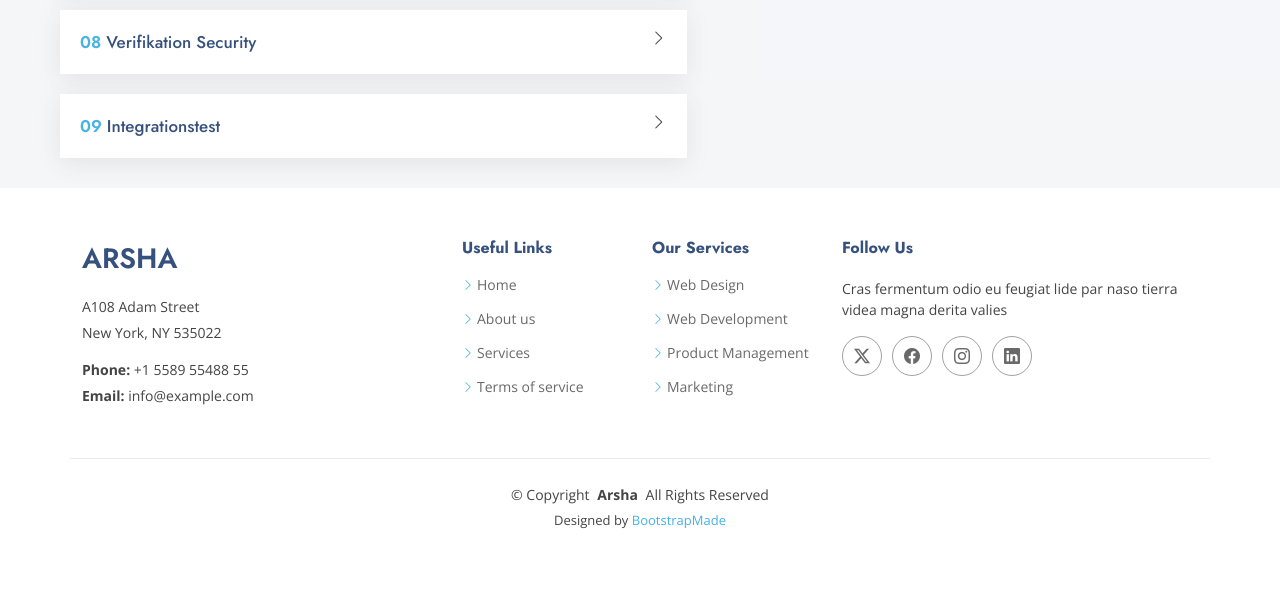
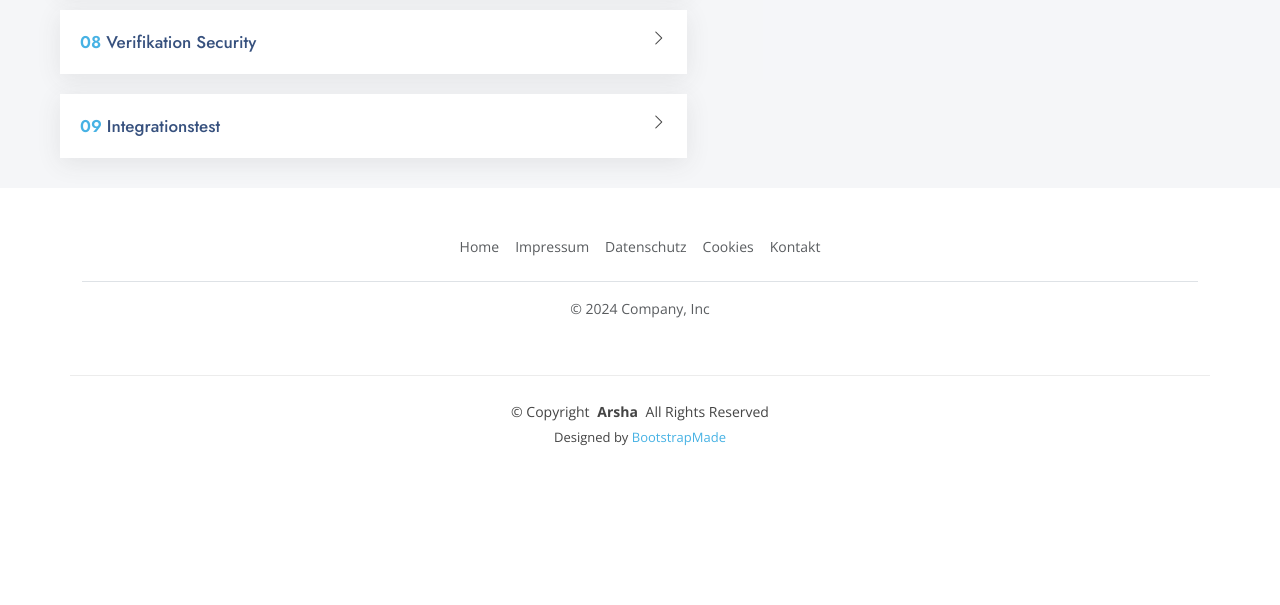
Before and after one commit to Stefanb0711/AWB-ItWebsite, a Flask app: page /wie-wir-arbeiten in a window 1280 px wide. Shown: the part 937-1542 px from the top of the page. After the commit the page ends 1383 px from the top, so only its background shows below. Run offline with Flask 3, Linux system fonts and the light colour scheme; some libraries are stand-ins or nearby versions.

Commit message:
Außer Blog alles Größtenteils fertig

```diff
--- a/app.py
+++ b/app.py
@@ -204,7 +204,30 @@ def kontakt():
                 print(e)
 
             # Email senden an sich selber
+            try:
+                message = MIMEMultipart()
+                message["From"] = sender_email
+                message["To"] = sender_email
+                message["Subject"] = " Neue Benutzeranfrage an Anfrage an AWB-IT (Website)"
 
+                body = f"""\n\n\nName: {name}
+                                Email: {email}
+                                Firma: {company}
+                                Mobilnummer: {mobil}
+                                Telefonnummer: {phone_number}
+                                Anfrage: {question}
+                                """
+
+                message.attach(MIMEText(body, 'plain'))
+
+                with smtplib.SMTP(smtp_server, port) as server:
+                    server.login(sender_email, password)
+                    server.sendmail(sender_email, sender_email, message.as_string())
+
+                print("E-Mail sent.")
+
+            except Exception as e:
+                print(e)
 
 
             return redirect(url_for('start'))
@@ -303,4 +326,4 @@ def cookies():
 
 
 if __name__ == '__main__':
-    app.run()
+    app.run(app, host='0.0.0.0', port=5077, threads=1)
--- a/static/assets/vendor/php-email-form/validate.js
+++ b/static/assets/vendor/php-email-form/validate.js
@@ -3,84 +3,3 @@
 * URL: https://bootstrapmade.com/php-email-form/
 * Author: BootstrapMade.com
 */
-(function () {
-  "use strict";
-
-  let forms = document.querySelectorAll('.php-email-form');
-
-  forms.forEach( function(e) {
-    e.addEventListener('submit', function(event) {
-      event.preventDefault();
-
-      let thisForm = this;
-
-      let action = thisForm.getAttribute('action');
-      let recaptcha = thisForm.getAttribute('data-recaptcha-site-key');
-
-      if( ! action ) {
-        displayError(thisForm, 'The form action property is not set!');
-        return;
-      }
-      thisForm.querySelector('.loading').classList.add('d-block');
-      thisForm.querySelector('.error-message').classList.remove('d-block');
-      thisForm.querySelector('.sent-message').classList.remove('d-block');
-
-      let formData = new FormData( thisForm );
-
-      if ( recaptcha ) {
-        if(typeof grecaptcha !== "undefined" ) {
-          grecaptcha.ready(function() {
-            try {
-              grecaptcha.execute(recaptcha, {action: 'php_email_form_submit'})
-              .then(token => {
-                formData.set('recaptcha-response', token);
-                php_email_form_submit(thisForm, action, formData);
-              })
-            } catch(error) {
-              displayError(thisForm, error);
-            }
-          });
-        } else {
-          displayError(thisForm, 'The reCaptcha javascript API url is not loaded!')
-        }
-      } else {
-        php_email_form_submit(thisForm, action, formData);
-      }
-    });
-  });
-
-
-  function php_email_form_submit(thisForm, action, formData) {
-    fetch(action, {
-      method: 'POST',
-      body: formData,
-      headers: {'X-Requested-With': 'XMLHttpRequest'}
-    })
-    .then(response => {
-      if( response.ok ) {
-        return response.text();
-      } else {
-        throw new Error(`${response.status} ${response.statusText} ${response.url}`);
-      }
-    })
-    .then(data => {
-      thisForm.querySelector('.loading').classList.remove('d-block');
-      if (data.trim() == 'OK') {
-        thisForm.querySelector('.sent-message').classList.add('d-block');
-        thisForm.reset();
-      } else {
-        throw new Error(data ? data : 'Form submission failed and no error message returned from: ' + action);
-      }
-    })
-    .catch((error) => {
-      displayError(thisForm, error);
-    });
-  }
-
-  function displayError(thisForm, error) {
-    thisForm.querySelector('.loading').classList.remove('d-block');
-    thisForm.querySelector('.error-message').innerHTML = error;
-    thisForm.querySelector('.error-message').classList.add('d-block');
-  }
-
-})();
--- a/templates/wie_wir_arbeiten.html
+++ b/templates/wie_wir_arbeiten.html
@@ -131,53 +131,18 @@
 
   <footer id="footer" class="footer">
 
-    <div class="container footer-top">
-      <div class="row gy-4">
-        <div class="col-lg-4 col-md-6 footer-about">
-          <a href="index.html" class="d-flex align-items-center">
-            <span class="sitename">Arsha</span>
-          </a>
-          <div class="footer-contact pt-3">
-            <p>A108 Adam Street</p>
-            <p>New York, NY 535022</p>
-            <p class="mt-3"><strong>Phone:</strong> <span>+1 5589 55488 55</span></p>
-            <p><strong>Email:</strong> <span>info@example.com</span></p>
-          </div>
+    <div class="container" style="background-color: white;">
+          <footer class="py-3 my-4">
+            <ul class="nav justify-content-center border-bottom pb-3 mb-3">
+              <li class="nav-item"><a class="nav-link px-2 text-body-secondary">Home</a></li>
+              <li class="nav-item"><a class="nav-link px-2 text-body-secondary">Impressum</a></li>
+              <li class="nav-item"><a class="nav-link px-2 text-body-secondary">Datenschutz</a></li>
+              <li class="nav-item"><a class="nav-link px-2 text-body-secondary">Cookies</a></li>
+              <li class="nav-item"><a class="nav-link px-2 text-body-secondary">Kontakt</a></li>
+            </ul>
+            <p class="text-center text-body-secondary">© 2024 Company, Inc</p>
+          </footer>
         </div>
-
-        <div class="col-lg-2 col-md-3 footer-links">
-          <h4>Useful Links</h4>
-          <ul>
-            <li><i class="bi bi-chevron-right"></i> <a href="#">Home</a></li>
-            <li><i class="bi bi-chevron-right"></i> <a href="#">About us</a></li>
-            <li><i class="bi bi-chevron-right"></i> <a href="#">Services</a></li>
-            <li><i class="bi bi-chevron-right"></i> <a href="#">Terms of service</a></li>
-          </ul>
-        </div>
-
-        <div class="col-lg-2 col-md-3 footer-links">
-          <h4>Our Services</h4>
-          <ul>
-            <li><i class="bi bi-chevron-right"></i> <a href="#">Web Design</a></li>
-            <li><i class="bi bi-chevron-right"></i> <a href="#">Web Development</a></li>
-            <li><i class="bi bi-chevron-right"></i> <a href="#">Product Management</a></li>
-            <li><i class="bi bi-chevron-right"></i> <a href="#">Marketing</a></li>
-          </ul>
-        </div>
-
-        <div class="col-lg-4 col-md-12">
-          <h4>Follow Us</h4>
-          <p>Cras fermentum odio eu feugiat lide par naso tierra videa magna derita valies</p>
-          <div class="social-links d-flex">
-            <a href=""><i class="bi bi-twitter-x"></i></a>
-            <a href=""><i class="bi bi-facebook"></i></a>
-            <a href=""><i class="bi bi-instagram"></i></a>
-            <a href=""><i class="bi bi-linkedin"></i></a>
-          </div>
-        </div>
-
-      </div>
-    </div>
 
     <div class="container copyright text-center mt-4">
       <p>© <span>Copyright</span> <strong class="px-1 sitename">Arsha</strong> <span>All Rights Reserved</span></p>
```
Also changed, not shown: templates/kontakt.html (+10 -0 lines), templates/über_uns.html (+6 -6 lines), instance/project.db.
